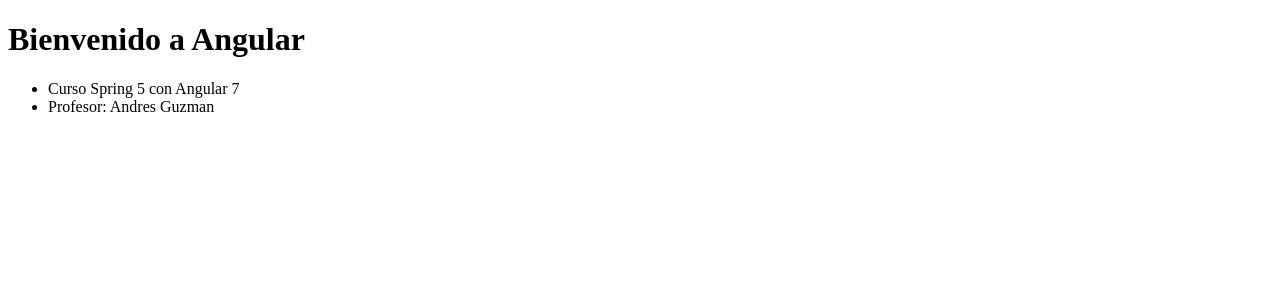
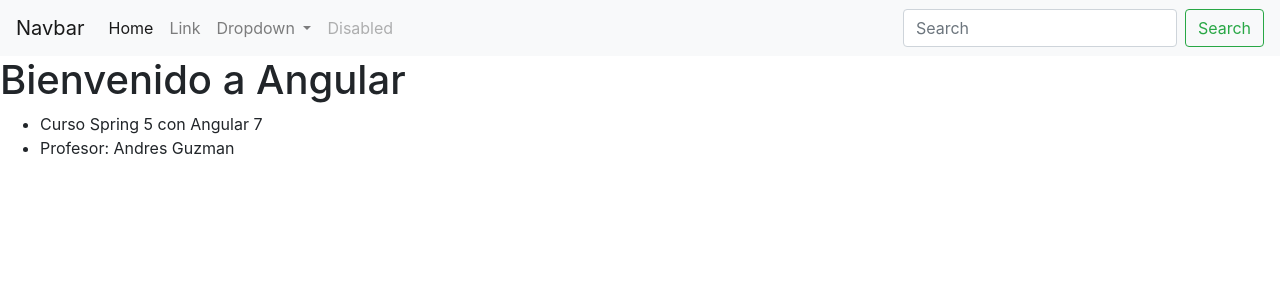
Before and after one commit to srubianof/Angular-Spring5, an Angular app: page / in a window 1280 px wide. Shown: the top 300 px of the page. Built offline with nearby package versions, Linux system fonts and the light colour scheme.

Commit message:
Agregando dropdown view
agregar en index.html scripts y links de bootstrap.
En app.component.html agregar el dropdown view

```diff
--- a/src/app/app.component.html
+++ b/src/app/app.component.html
@@ -1,3 +1,39 @@
+<nav class="navbar navbar-expand-lg navbar-light bg-light">
+  <a class="navbar-brand" href="#">Navbar</a>
+  <button class="navbar-toggler" type="button" data-toggle="collapse" data-target="#navbarSupportedContent" aria-controls="navbarSupportedContent" aria-expanded="false" aria-label="Toggle navigation">
+    <span class="navbar-toggler-icon"></span>
+  </button>
+
+  <div class="collapse navbar-collapse" id="navbarSupportedContent">
+    <ul class="navbar-nav mr-auto">
+      <li class="nav-item active">
+        <a class="nav-link" href="#">Home <span class="sr-only">(current)</span></a>
+      </li>
+      <li class="nav-item">
+        <a class="nav-link" href="#">Link</a>
+      </li>
+      <li class="nav-item dropdown">
+        <a class="nav-link dropdown-toggle" href="#" id="navbarDropdown" role="button" data-toggle="dropdown" aria-haspopup="true" aria-expanded="false">
+          Dropdown
+        </a>
+        <div class="dropdown-menu" aria-labelledby="navbarDropdown">
+          <a class="dropdown-item" href="#">Action</a>
+          <a class="dropdown-item" href="#">Another action</a>
+          <div class="dropdown-divider"></div>
+          <a class="dropdown-item" href="#">Something else here</a>
+        </div>
+      </li>
+      <li class="nav-item">
+        <a class="nav-link disabled" href="#" tabindex="-1" aria-disabled="true">Disabled</a>
+      </li>
+    </ul>
+    <form class="form-inline my-2 my-lg-0">
+      <input class="form-control mr-sm-2" type="search" placeholder="Search" aria-label="Search">
+      <button class="btn btn-outline-success my-2 my-sm-0" type="submit">Search</button>
+    </form>
+  </div>
+</nav>
+
 <h1>
   {{ title }}
 </h1>
--- a/src/index.html
+++ b/src/index.html
@@ -4,10 +4,16 @@
   <meta charset="utf-8">
   <title>ClienteApp</title>
   <base href="/">
+
   <meta name="viewport" content="width=device-width, initial-scale=1">
   <link rel="icon" type="image/x-icon" href="favicon.ico">
+  <link rel="stylesheet" href="https://stackpath.bootstrapcdn.com/bootstrap/4.3.1/css/bootstrap.min.css" integrity="sha384-ggOyR0iXCbMQv3Xipma34MD+dH/1fQ784/j6cY/iJTQUOhcWr7x9JvoRxT2MZw1T" crossorigin="anonymous">
 </head>
 <body>
   <app-root></app-root>
+  <script src="https://code.jquery.com/jquery-3.3.1.slim.min.js" integrity="sha384-q8i/X+965DzO0rT7abK41JStQIAqVgRVzpbzo5smXKp4YfRvH+8abtTE1Pi6jizo" crossorigin="anonymous"></script>
+<script src="https://cdnjs.cloudflare.com/ajax/libs/popper.js/1.14.7/umd/popper.min.js" integrity="sha384-UO2eT0CpHqdSJQ6hJty5KVphtPhzWj9WO1clHTMGa3JDZwrnQq4sF86dIHNDz0W1" crossorigin="anonymous"></script>
+  <script src="https://stackpath.bootstrapcdn.com/bootstrap/4.3.1/js/bootstrap.min.js" integrity="sha384-JjSmVgyd0p3pXB1rRibZUAYoIIy6OrQ6VrjIEaFf/nJGzIxFDsf4x0xIM+B07jRM" crossorigin="anonymous"></script>
+
 </body>
 </html>
```
